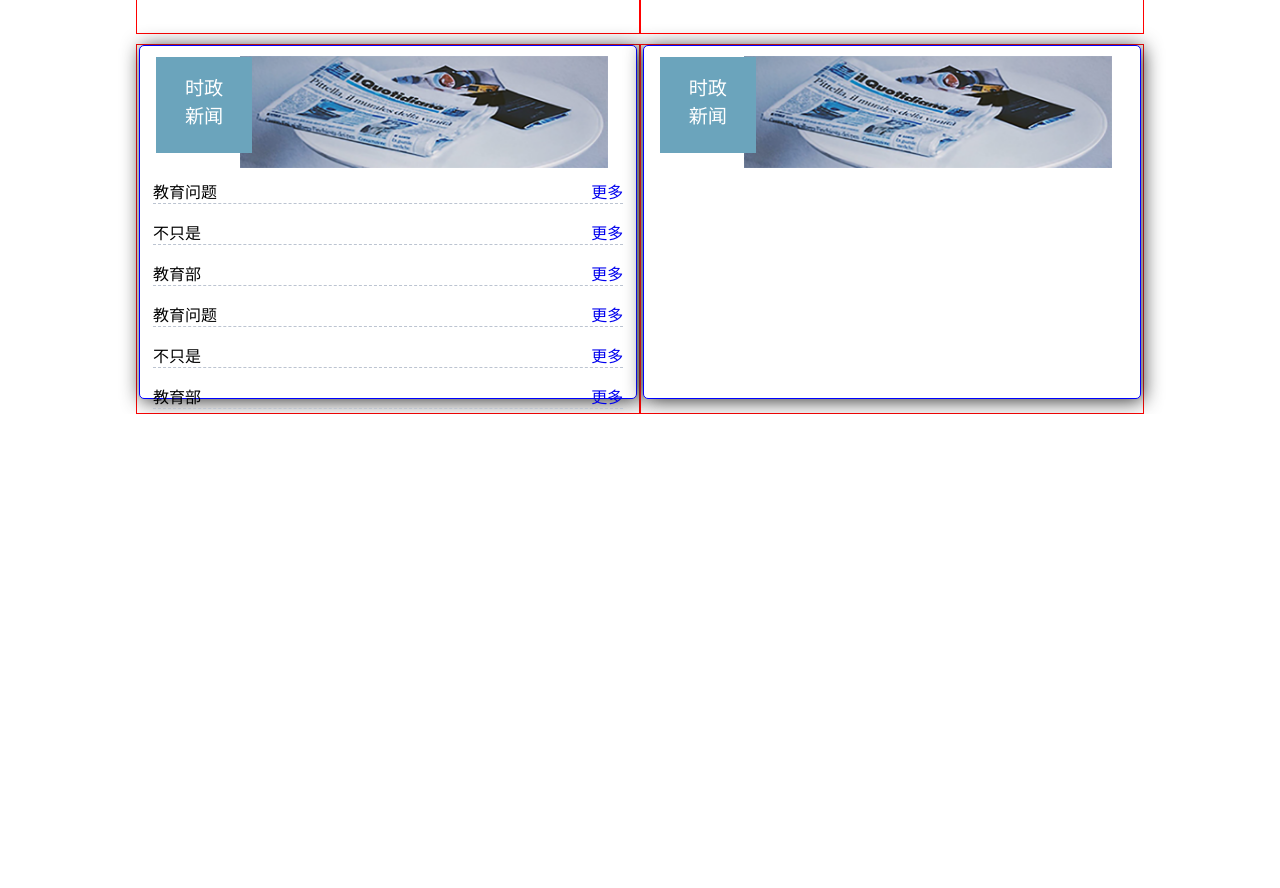
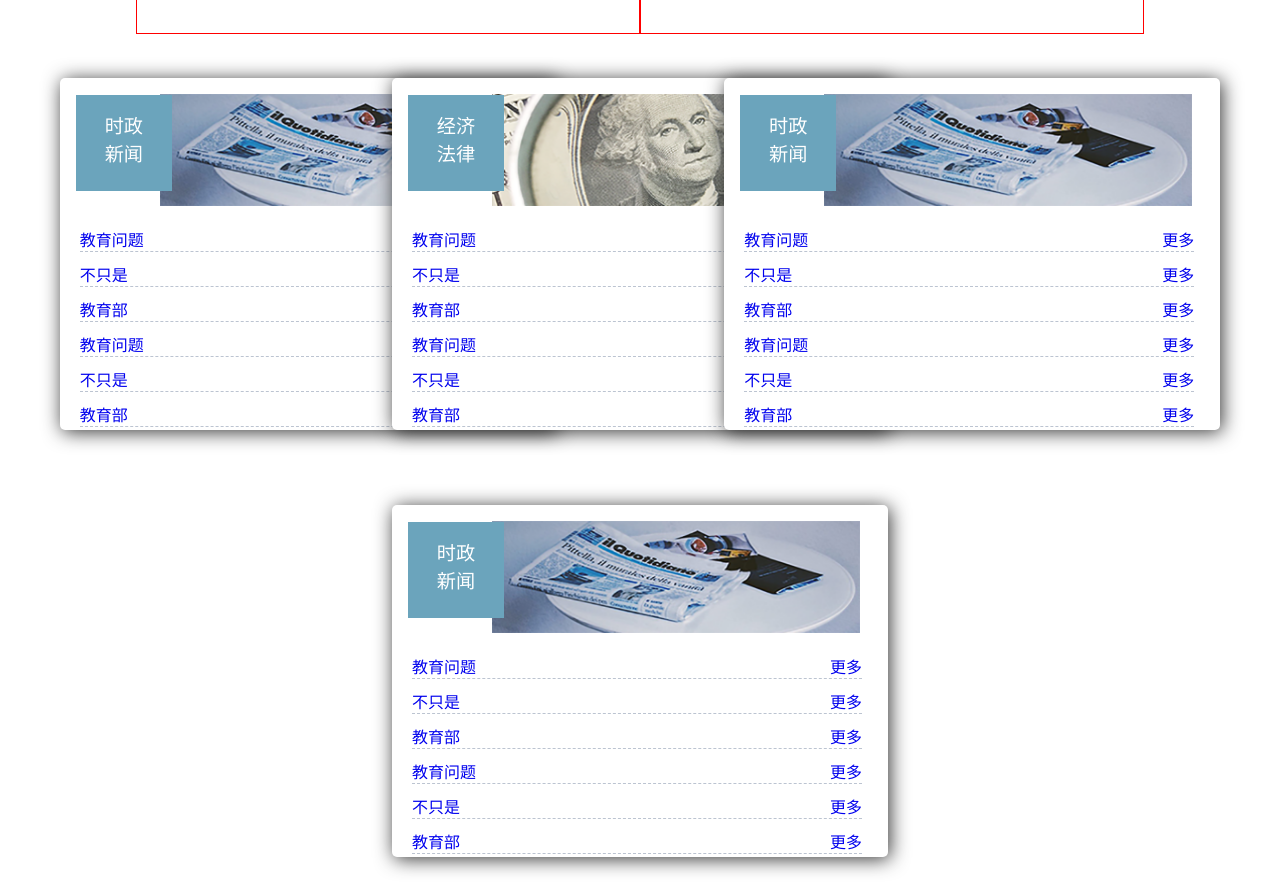
Before and after one commit to 929533478/puxiwenxue, a plain HTML site: page pubilc/newly.html in a window 1280 px wide. Shown: the part 462-1350 px from the top of the page. Before the commit the page ends 876 px from the top, so only its background shows below. Drawn offline with Linux system fonts and the light colour scheme.

Commit message:
12/22更新

```diff
--- a/pubilc/css/newly.css
+++ b/pubilc/css/newly.css
@@ -85,8 +85,8 @@ main .carousel,.groom{
 .y_card{
     width:49%;
     height: 23rem;
-    border: 1px solid red;
 
+    margin: 2.1rem -5.3rem 1.6rem -5.3rem;
 }
 .y_card .card_back{
     width:31rem;
@@ -94,13 +94,14 @@ main .carousel,.groom{
     background: #fff;
     border-radius: 5px;
     margin:0 auto;
-    border: 1px solid blue;
+
     -moz-box-shadow:2px 2px 19px #333333;
      -webkit-box-shadow:2px 2px 19px #333333;
      box-shadow:2px 2px 19px #333333;
 }
 .card_back .tit_img{
     height: 123px;
+    padding-top: 1rem;
 }
 .card_back .tit_img .tit_img_txt{
     position: relative;
@@ -129,7 +130,7 @@ main .carousel,.groom{
 .boxheading li{
     border-bottom:1px dashed #BCC4D1;
     display:block;
-    margin: 0 0.8rem 1rem 0.8rem;
+    margin: 10px 26px 10px 20px;
 }
 /*父元素塌陷*/
 .clearfix:after,
--- a/pubilc/newly.html
+++ b/pubilc/newly.html
@@ -98,11 +98,46 @@
                 <div class="card_back">
                         <div class="tit_img">
                             <span class="tit_img_txt">
+                                    经济 <br> 法律
+                            </span>
+                            <img src="./image/jingji.png" alt="">
+                        </div>
+                        <!--推荐列表-->
+                     <ul class="boxheading" >
+
+                      </ul>
+
+                </div>
+        </div>
+        <div class="y_card">
+                <div class="card_back">
+                        <div class="tit_img">
+                            <span class="tit_img_txt">
                                     时政 <br> 新闻
                             </span>
                             <img src="./image/book.png" alt="">
                         </div>
-                    </div>
+                        <!--推荐列表-->
+                     <ul class="boxheading" >
+
+                      </ul>
+
+                </div>
+        </div>
+        <div class="y_card">
+                <div class="card_back">
+                        <div class="tit_img">
+                            <span class="tit_img_txt">
+                                    时政 <br> 新闻
+                            </span>
+                            <img src="./image/book.png" alt="">
+                        </div>
+                        <!--推荐列表-->
+                     <ul class="boxheading" >
+
+                      </ul>
+
+                </div>
         </div>
     </main>
     <script src="./js/jquery-3.3.1.js"></script>
@@ -118,7 +153,7 @@
         ]
         for (var i=0;i<res.length;i++){
             var index = res[i]
-            $('.boxheading').append(`<li class="clearfix"> <span class="heading"> ${index.title}</span> <a class="more" href="#">更多</a> </li>`)
+            $('.boxheading').append(`<li class="clearfix"> <a href="#" class="heading"> ${index.title}</a> <a class="more" href="#">更多</a> </li>`)
         }
     })
     </script>
```
Also changed, not shown: pubilc/image/0ae12dd135d447c9ba9f3a630d148e19.jpg (deleted), pubilc/image/4872411f54f2433f894f0537ab990112.jpg (deleted), pubilc/image/59f1f1f76c48c.jpg (deleted), pubilc/image/9c9b294dc0bf40e683b96440c4a6ddc3.jpg (deleted), pubilc/image/c3f82d16a59043d7a260229b9b9b25f7.jpg (deleted), pubilc/image/cff25ae8840a40f4b0c379a38464d155.jpg (deleted), pubilc/image/dcd5a0d321c742a08592486144986a1c.jpg (deleted), pubilc/image/jingji.png (added), pubilc/image/shutterstock_144792676.jpg (deleted).
